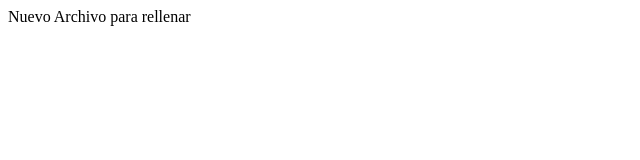
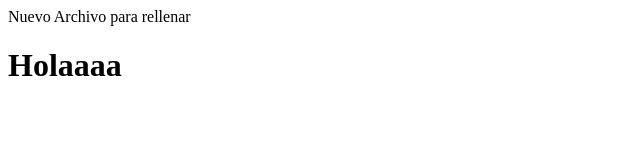
Before and after one commit to MelanyCubas/LAB-SABADO, a plain HTML site: page index.html in a window 1280 px wide. Shown: the whole page, without its empty margins (0-640 px from the left). Drawn offline with Linux system fonts and the light colour scheme.

Commit message:
segundo_enlace_vsc

```diff
--- a/index.html
+++ b/index.html
@@ -1 +1,6 @@
 Nuevo Archivo para rellenar
+<html>
+    <head>
+        <h1> Holaaaa </h1>
+    </head>
+</html>
```
